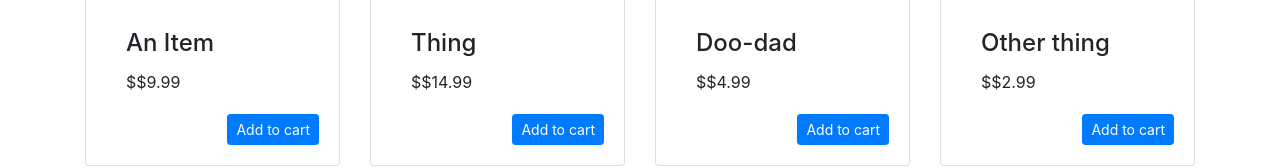
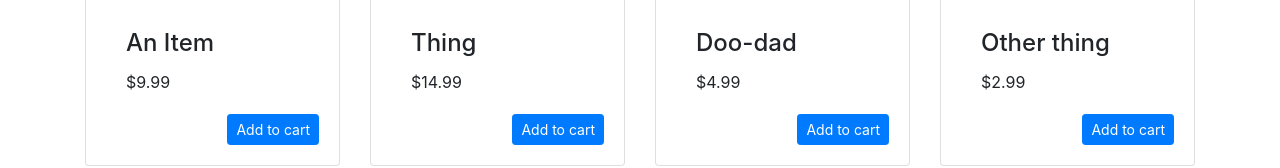
Before and after one commit to raoulnzefa/_tr-vuex-_vue-online-storewith-shopping-cart, a Vue app: page / in a window 1280 px wide. Shown: the part 353-521 px from the top of the page. Built offline with nearby package versions, Linux system fonts and the light colour scheme.

Commit message:
[mod]Item compoの値段の表示を修正

```diff
--- a/src/components/Item.vue
+++ b/src/components/Item.vue
@@ -3,7 +3,7 @@
     <b-card :img-src="image" img-top>
       <b-card-body>
         <b-card-title>{{ name }}</b-card-title>
-        <b-card-text>${{ price|dollars }}</b-card-text>
+        <b-card-text>{{ price|dollars }}</b-card-text>
       </b-card-body>
       <div class="text-right">
         <b-button variant="primary" size="sm" @click="addToCart(invId)">Add to cart</b-button>
@@ -19,6 +19,7 @@ export default {
   name: "Item",
   props: ["name", "price", "image", "invId"],
   filters: {
+    // dollars: function(num){return `$${num/100}`}
     dollars: num => `$${num / 100}`
   },
   methods: {
```
